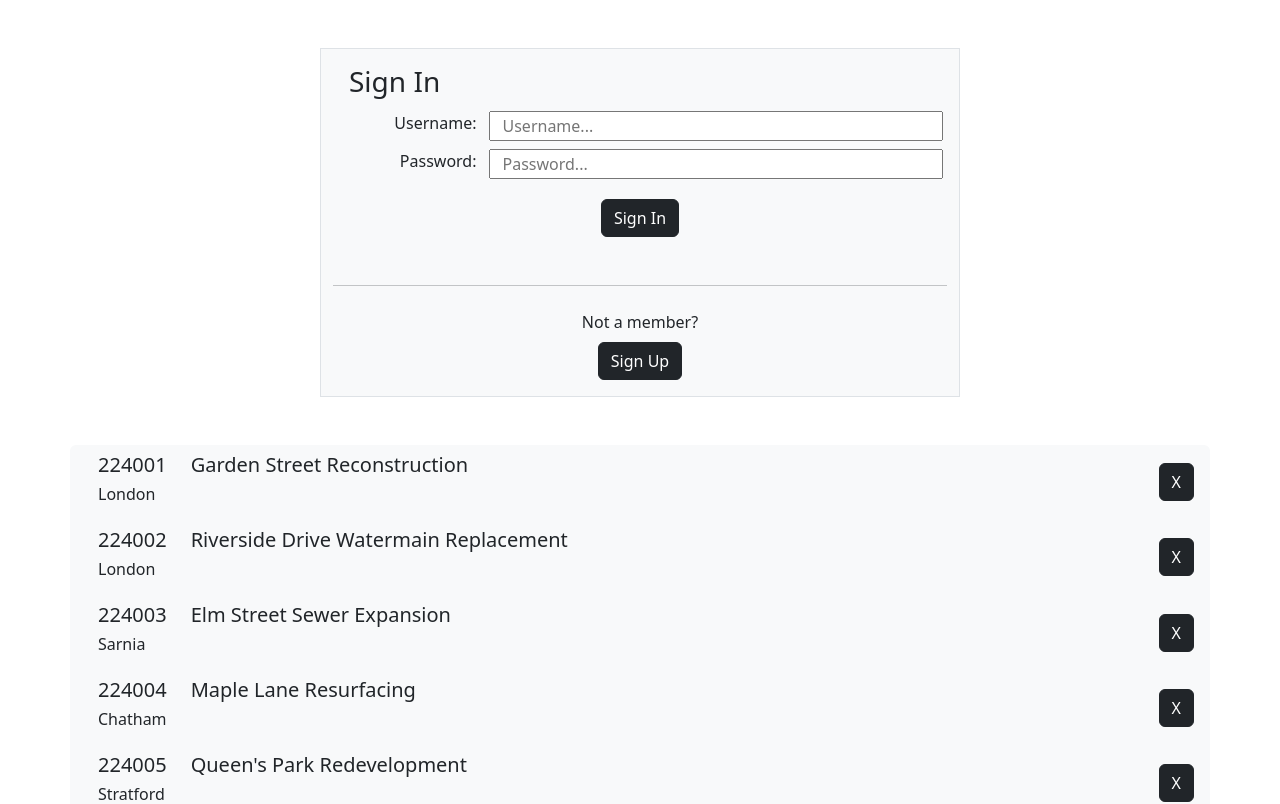
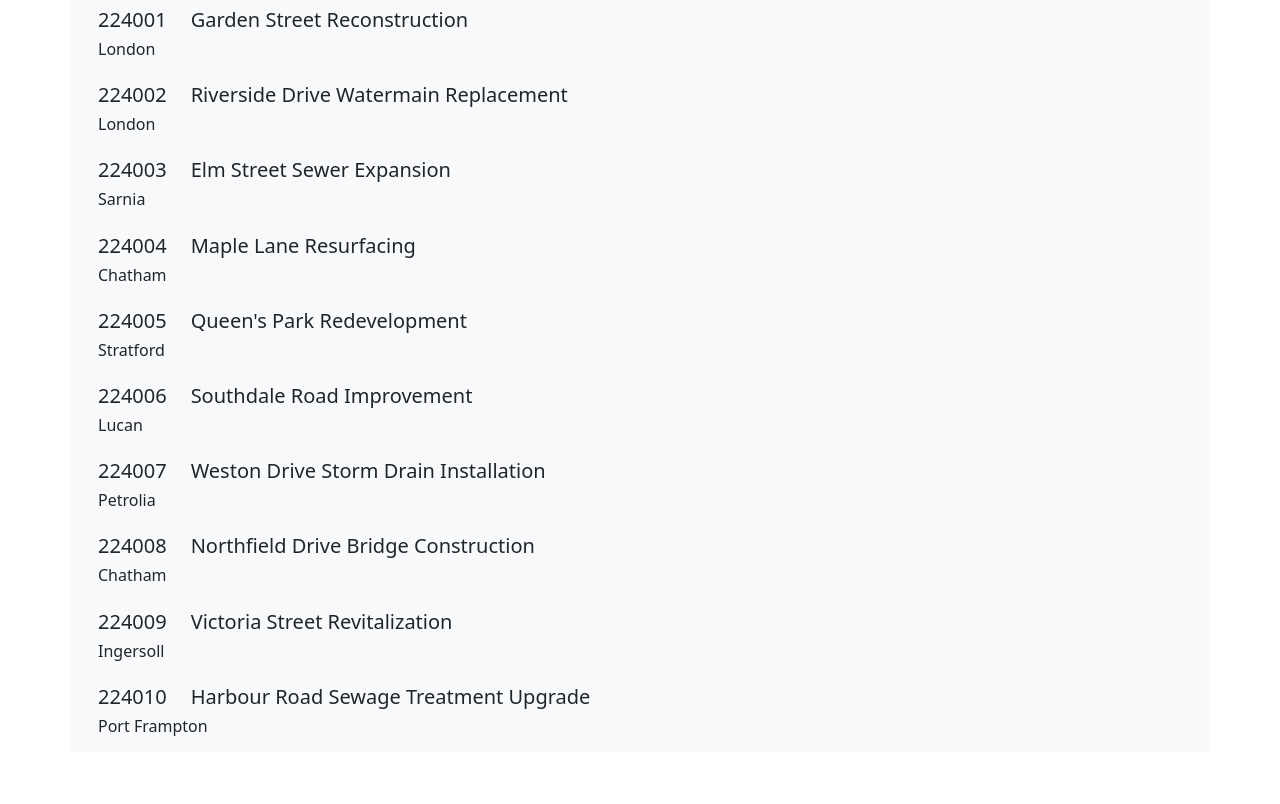
Before and after one commit to subtlemocha00/inspection-book, a React (Vite) app: page / in a window 1280 px wide. Shown: the top 804 px of the page. Built offline with nearby package versions, Linux system fonts and the light colour scheme.

Commit message:
tidied up the job list component

```diff
--- a/src/App.jsx
+++ b/src/App.jsx
@@ -3,7 +3,7 @@ import "./App.css";
 import SignIn from "./components/SignIn/SignIn";
 import SignUp from "./components/SignIn/SignUp";
 import Dashboard from "./components/Dashboard/Dashboard";
-import { data } from './data'
+import { jobs } from './jobs'
 import List from "./components/Search/List";
 import { loadFromLocalStorage, saveToLocalStorage } from "./utils/storage";
 
@@ -17,7 +17,9 @@ const App = () => {
 	const [error, setError] = useState('');
 	const [success, setSuccess] = useState('');
 	const [currentUser, setCurrentUser] = useState({});
-	const [jobList, setJobList] = useState(data);
+	const [jobList, setJobList] = useState(() => loadFromLocalStorage('jobList', jobs));
+
+	// set to true to work on
 	const [showJobList, setShowJobList] = useState(true)
 
 	useEffect(() => {
@@ -30,6 +32,12 @@ const App = () => {
 		setError('');
 		setSuccess('');
 	}, [isMember]);
+
+	// saves list items to localStorage
+	useEffect(() => {
+		saveToLocalStorage('jobList', jobList)
+	}, [jobList]);
+
 
 	const validateUser = (username, password) => {
 		const user = userList.find(user => user.username === username && user.password === password);
@@ -80,19 +88,28 @@ const App = () => {
 		}
 	};
 
+	const removeFromList = (id) => {
+		if (showJobList) setJobList(prevJobList => prevJobList.filter(item => item.id !== id));
+		// if (currentListType === 'items') setItemList(prevChecklist => prevChecklist.filter(item => item.id !== id));
+		// if (currentListType === 'appointments') setAppointmentList(prevChecklist => prevChecklist.filter(item => item.id !== id));
+		// if (currentListType === 'cardList') setCardList(prevChecklist => prevChecklist.filter(item => item.id !== id));
+
+	}
+
 	return (
 		<>
-			{isMember && !isLoggedIn &&
+			{/* Uncomment for sign in/sign up form */}
+			{/* {isMember && !isLoggedIn &&
 				<SignIn handleLogin={handleLogin} setIsMember={setIsMember} error={error} success={success} />
 			}
 			{!isMember && !isLoggedIn &&
 				<SignUp handleSignUp={handleSignUp} setIsMember={setIsMember} error={error} success={success} />
-			}
+			} */}
 			{isMember && isLoggedIn &&
 				<Dashboard user={currentUser} />
 			}
 			{showJobList &&
-				<List items={jobList} />
+				<List items={jobList} setItemList={setJobList} removeItem={removeFromList} />
 			}
 		</>
 	);
--- a/src/components/Search/List.jsx
+++ b/src/components/Search/List.jsx
@@ -35,18 +35,15 @@ const List = ({ items, setItemList, removeItem }) => {
                     let buttonClassList = 'btn btn-dark col-auto m-auto';
                     item.isActive ? buttonClassList = 'btn btn-light col-auto m-auto' : buttonClassList = 'btn btn-dark col-auto m-auto';
                     let cardClassList = 'card m-auto text-center m-3 col-4';
-                    return (
-                        <>
-                            {item.img ? (
+                    return (item.img ? (
                         <li key={item.id} className={cardClassList} onClick={() => toggleActive(item.id)}>
                             <div className="card-body">
                                 {item.img && <img className="card-img-top w-auto m-auto" src={item.img} height={200} width={200} />}
                                 <h4 className="card-title w-auto">{item.name}</h4>
                                 {item.description && <p className="card-title m-auto">{item.description}</p>}
-                                        {item.price && <span className="card-text m-auto">${item.price}</span>}
-                                        <button className={buttonClassList} onClick={() => removeItem(item.id)}>X</button>
+                                {/* <button className={buttonClassList} onClick={() => removeItem(item.id)}>X</button> */}
                             </div>
-                                </li>) :
+                        </li>) : (
                         <li key={item.id} className={classList} onClick={() => toggleActive(item.id)}>
                             <div className="m-0 row">
                                 <div className="col">
@@ -57,10 +54,9 @@ const List = ({ items, setItemList, removeItem }) => {
                                     <h6>{item.city}</h6>
                                     {/* {item.img && <img src={item.img} height={200} />} */}
                                 </div>
-                                        <button className={buttonClassList} onClick={() => removeItem(item.id)}>X</button>
+                                {/* <button className={buttonClassList} onClick={() => removeItem(item.id)}>X</button> */}
                             </div>
-                                </li>}</>
-
+                        </li>)
                     )
                 })}
             </ul>
--- a/src/data.js
+++ b/src/jobs.js
@@ -1,6 +1,6 @@
 import { v4 as uuidv4 } from 'uuid';
 
-export const data = [
+export const jobs = [
     {
         id: uuidv4(),
         number: "224001",
```
Lines whose indentation alone changed are shown as unchanged.
